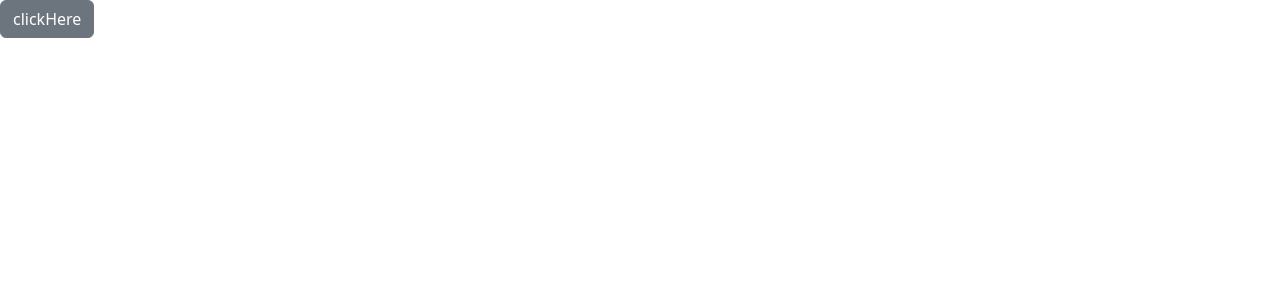
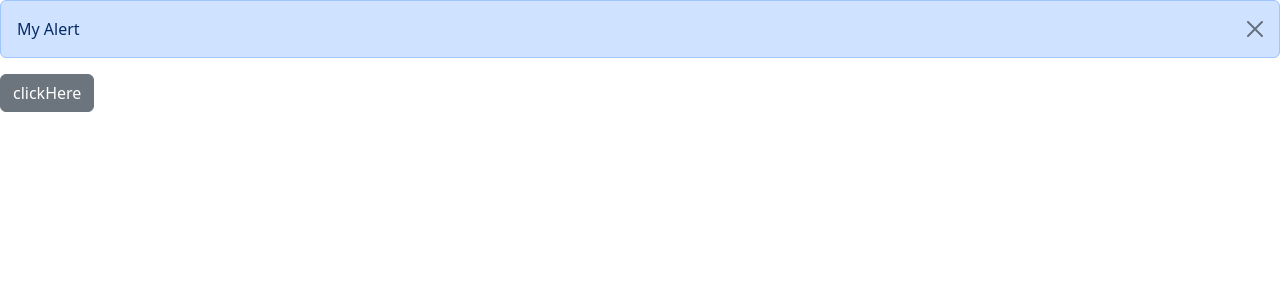
Before and after one commit to juheedhone/react-app, a React (Vite) app: page / in a window 1280 px wide. Both pictures are taken after a click on the button "clickHere". Shown: the top 300 px of the page. Built offline with nearby package versions, Linux system fonts and the light colour scheme.

Commit message:
Exercise-Showing an alert

```diff
--- a/src/App.tsx
+++ b/src/App.tsx
@@ -1,9 +1,15 @@
+import { useState } from "react";
+import Alert from "./components/Alert";
 import Button from "./components/button";
 
 function App() {
+  const [alertVisible, setAlertVisibility] = useState(false);
   return (
     <div>
-      <Button color="secondary" onClick={() => console.log("register")}>clickHere</Button>
+      {alertVisible && <Alert onClose={()=>setAlertVisibility(false)}>My Alert</Alert>}
+      <Button color="secondary" onClick={() => setAlertVisibility(true)}>
+        clickHere
+      </Button>
     </div>
   );
 }
--- a/src/components/Alert.tsx
+++ b/src/components/Alert.tsx
@@ -2,9 +2,21 @@
 
 interface Props {
   children: ReactNode;
+  onClose: () => void;
 }
-const Alert = ({ children }: Props) => {
-  return <div className="Alert Alert-primary">{children}</div>;
+const Alert = ({ children , onClose}: Props) => {
+  return (
+    <div className="alert alert-primary alert-dismissible">
+      {children}
+      <button
+        type="button"
+        className="btn-close"
+        onClick={onClose}
+        data-bs-dismiss="alert"
+        aria-label="Close"
+      ></button>
+    </div>
+  );
 };
 
 export default Alert;
```
